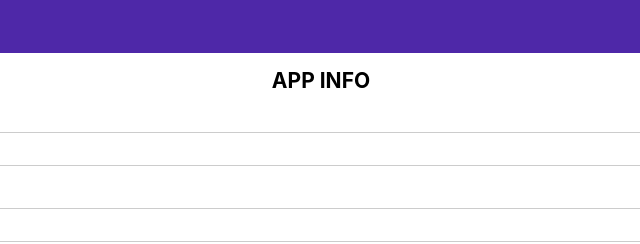
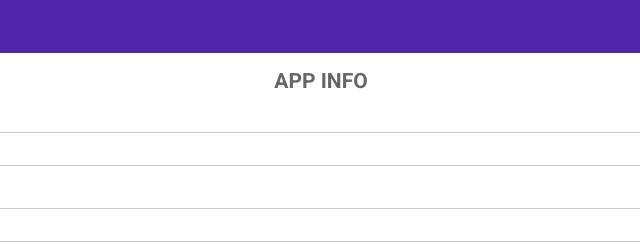
Before and after one commit to dholapolicy/AppTap, a plain HTML site: page AppTap/index.html in a window 1280 px wide. Shown: the part 197-441 px from the top of the page, 319-959 px from the left. Drawn offline with Linux system fonts and the light colour scheme.

Commit message:
Update style.css

```diff
--- a/AppTap/css/style.css
+++ b/AppTap/css/style.css
@@ -184,8 +184,9 @@ html, body {
     }
     }
     h2 {
-        color: #000000;
-        font-family:-apple-system, BlinkMacSystemFont, 'Segoe UI', Roboto, Oxygen, Ubuntu, Cantarell, 'Open Sans', 'Helvetica Neue', sans-serif;
+        text-align:center;
+    }
+    h3 {
         text-align:center;
     }
     span{
```
